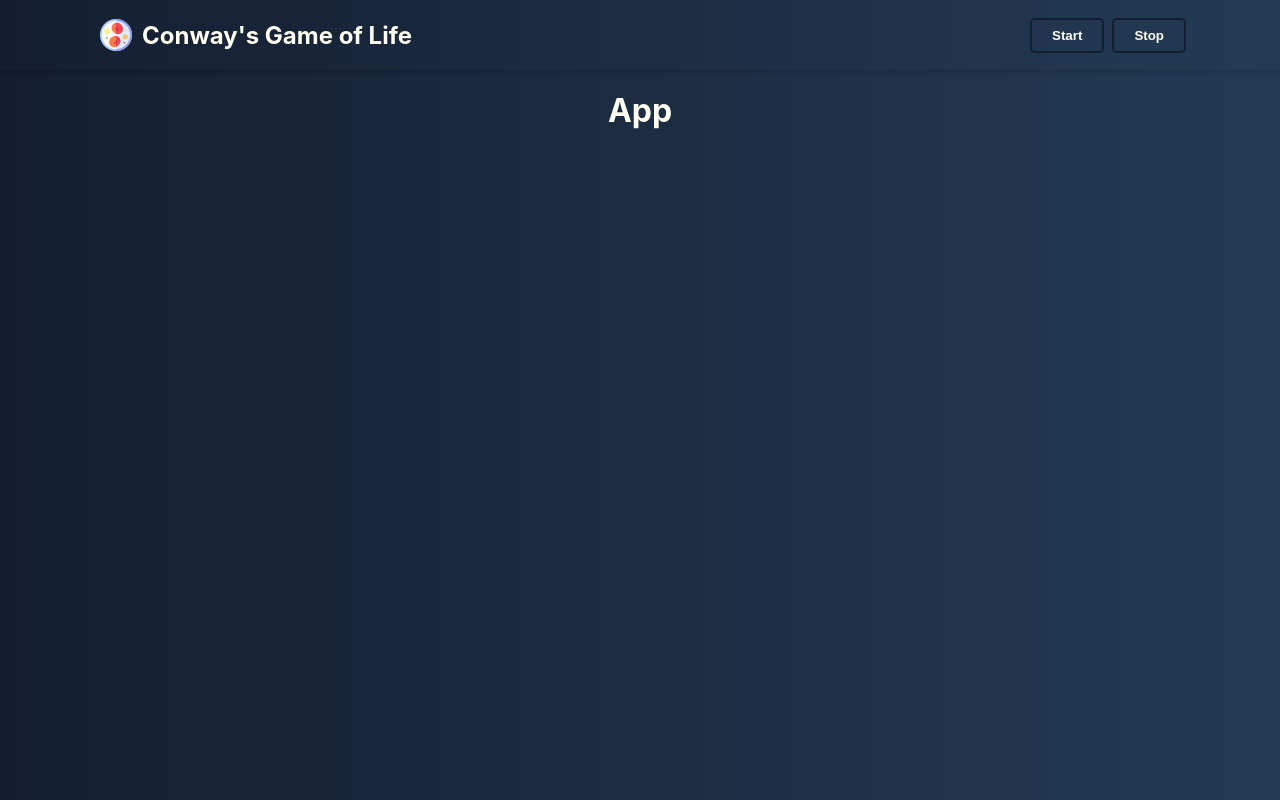
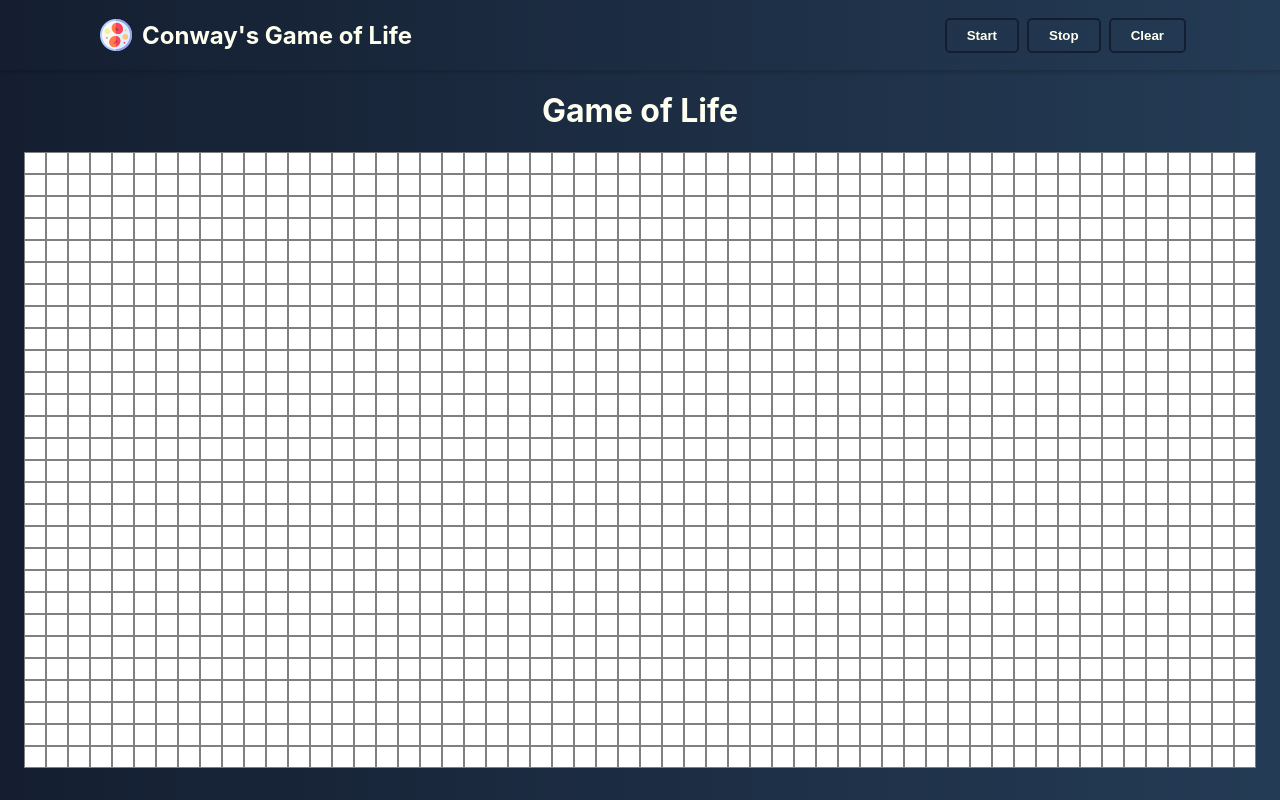
Before and after one commit to Atska/Conways-Game-Of-Life, a React (Create React App) app: page / in a window 1280 px wide. Built offline with nearby package versions, Linux system fonts and the light colour scheme.

Commit message:
created board, css; TODO -> Actual Game, Tests

```diff
--- a/package.json
+++ b/package.json
@@ -39,5 +39,8 @@
       "last 1 firefox version",
       "last 1 safari version"
     ]
+  },
+  "devDependencies": {
+    "ts-node": "^9.0.0"
   }
 }
--- a/src/App.tsx
+++ b/src/App.tsx
@@ -1,15 +1,18 @@
-import React from "react";
+import React, { useState } from "react";
 import "./App.css";
+//components
+import NavBar from "./components/NavBar";
+import Game from "./components/Game";
 
-import NavBar from "./components/NavBar";
+const App: React.FC = () => {
+  const [isRunning, setIsRunning] = useState(false);
 
-function App() {
   return (
     <div className="App">
       <NavBar />
-      <h1>App</h1>
+      <Game />
     </div>
   );
-}
+};
 
 export default App;
--- /dev/null
+++ b/src/components/Game.css
@@ -0,0 +1,9 @@
+.game-container {
+  display: flex;
+  flex-direction: column;
+  justify-content: center;
+  align-items: center;
+}
+.Row {
+  display: flex;
+}
--- /dev/null
+++ b/src/components/Game.tsx
@@ -0,0 +1,67 @@
+import React, { useState } from "react";
+import "./Game.css";
+
+import Node from "./Node";
+
+let rows = Math.floor((window.innerHeight - 70 - 80) / 20) * 0.9 - 1;
+// 1440/20(one node is 20px) * 0.9(left and right border 1px; 144/20 and substract it from product)
+// -2( remove two node left and right)
+let cols = Math.floor(window.innerWidth / 20) * 0.9 - 2;
+
+const Game: React.FC = () => {
+  const [grid] = useState(createGrid(rows, cols));
+
+  const board = grid.map((row, rowIndex) => {
+    return (
+      // each row must be in a div so you can form a field in css
+      <div className="Row" key={rowIndex}>
+        {row.map((node, nodeIndex) => {
+          // destructuring node object
+          const { row, column, isCell } = node;
+          return (
+            <Node key={nodeIndex} row={row} column={column} isCell={isCell} />
+          );
+        })}
+      </div>
+    );
+  });
+
+  return (
+    <div className="game">
+      <div className="game-container">
+        <div className="game-title">
+          <h1>Game of Life</h1>
+        </div>
+        <div className="board">{board}</div>
+      </div>
+    </div>
+  );
+};
+
+export default Game;
+
+interface INode {
+  row: number;
+  column: number;
+  isCell: boolean;
+}
+
+function createGrid(maxRow: number, maxColumn: number): INode[][] {
+  const grid: INode[][] = [];
+
+  for (let row = 0; row < maxRow; row++) {
+    const currentRow: INode[] = [];
+
+    for (let column = 0; column < maxColumn; column++) {
+      let nodeSchema: INode = {
+        row: row,
+        column: column,
+        isCell: false,
+      };
+      currentRow.push(nodeSchema);
+    }
+    grid.push(currentRow);
+  }
+
+  return grid;
+}
--- a/src/components/NavBar.css
+++ b/src/components/NavBar.css
@@ -11,10 +11,6 @@
 
 .navbar img {
   margin: 0 10px;
-}
-
-.navbar .title:hover {
-  border-bottom: 3px snow solid;
 }
 
 .navbar button {
--- a/src/components/NavBar.tsx
+++ b/src/components/NavBar.tsx
@@ -1,7 +1,7 @@
 import React from "react";
 import "./NavBar.css";
 
-function NavBar() {
+const NavBar: React.FC = () => {
   return (
     <div className="navbar">
       <div className="container flex">
@@ -17,11 +17,14 @@ function NavBar() {
             <li>
               <button>Stop</button>
             </li>
+            <li>
+              <button>Clear</button>
+            </li>
           </ul>
         </nav>
       </div>
     </div>
   );
-}
+};
 
 export default NavBar;
--- /dev/null
+++ b/src/components/Node.css
@@ -0,0 +1,7 @@
+.node {
+  height: 20px;
+  width: 20px;
+  border: solid 1px gray;
+  display: inline-flex;
+  background: white;
+}
--- /dev/null
+++ b/src/components/Node.tsx
@@ -0,0 +1,18 @@
+import React from "react";
+import "./Node.css";
+
+interface NodeProps {
+  row: number;
+  column: number;
+  isCell: boolean;
+}
+
+const Node: React.FC<NodeProps> = ({ row, column, isCell }) => {
+  function className(): string {
+    if (isCell) return "node-cell";
+    return "node";
+  }
+  return <div className={className()}></div>;
+};
+
+export default Node;
```
Also changed, not shown: 2 other files (tests, documents, lock files or other folders).
